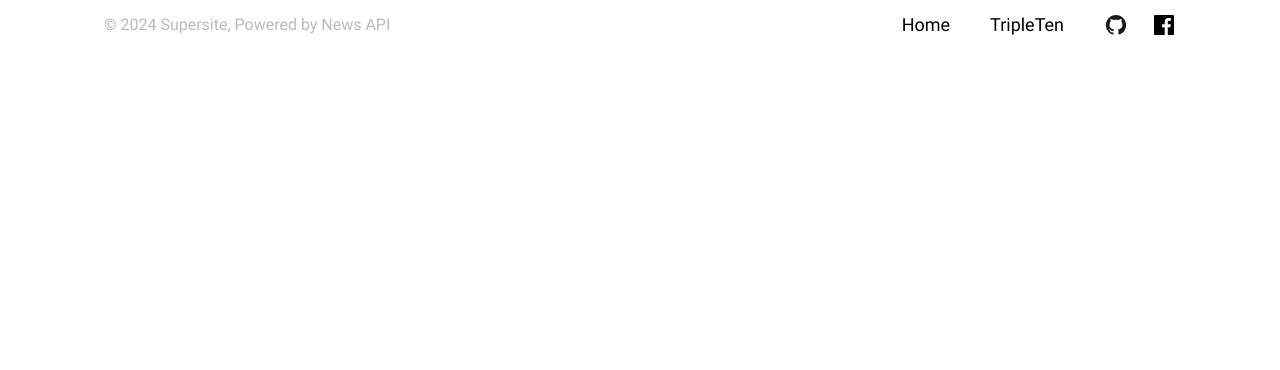
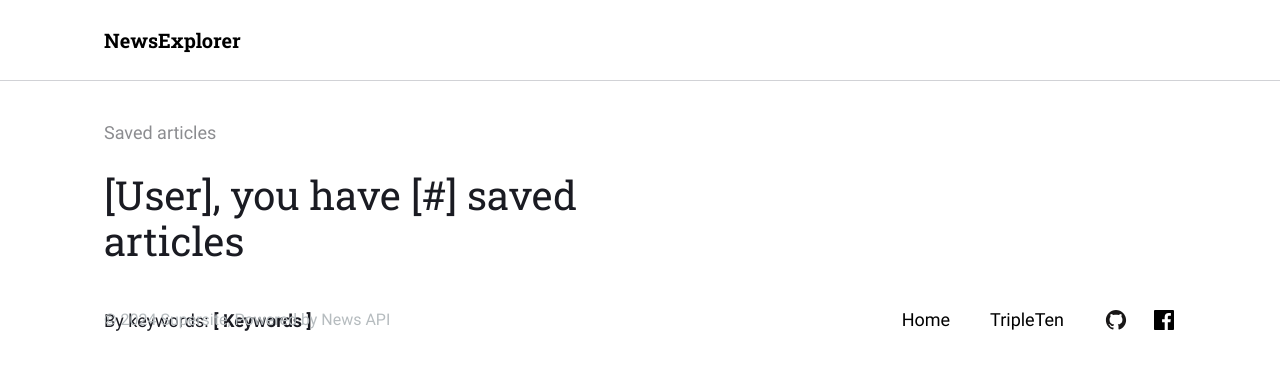
Before and after one commit to jorohino/news-explorer-frontend, a React (Vite) app: page /saved-news in a window 1280 px wide. Shown: the top 370 px of the page. Built offline with nearby package versions, Linux system fonts and the light colour scheme.

Commit message:
Implement basic saved news header CSS and HTML structure

```diff
--- a/src/components/SavedNews/SavedNews.jsx
+++ b/src/components/SavedNews/SavedNews.jsx
@@ -1,8 +1,15 @@
 import { React } from "react";
 import "./SavedNews.css";
+import SavedNewsHeader from "../SavedNewsHeader/SavedNewsHeader";
+import NewsCardList from "../NewsCardList/NewsCardList";
 
 function SavedNews({}) {
-  return <></>;
+  return (
+    <>
+      <SavedNewsHeader></SavedNewsHeader>
+      <NewsCardList></NewsCardList>
+    </>
+  );
 }
 
 export default SavedNews;
--- a/src/components/SavedNewsHeader/SavedNewsHeader.css
+++ b/src/components/SavedNewsHeader/SavedNewsHeader.css
@@ -0,0 +1,48 @@
+.saved-news-header {
+  height: 295px;
+  width: 100%;
+}
+
+.saved-news-header__nav-container {
+  width: 100%;
+  height: 80px;
+  border-bottom: 1px solid;
+  border-color: rgba(209, 210, 214, 1);
+}
+
+.saved-news-header__text-container {
+  margin: 40px auto 56px 104px;
+  color: rgb(26, 27, 34);
+}
+
+.saved-news-header__subtitle {
+  font-family: "Roboto";
+  font-size: 18px;
+  font-weight: 400;
+  line-height: 24px;
+  opacity: 0.5;
+}
+
+.saved-news-header__title {
+  max-width: 530px;
+  font-family: "Roboto Slab";
+  font-size: 40px;
+  font-weight: 400;
+}
+
+.saved-news-header__keywords {
+  display: flex;
+  flex-direction: row;
+  font-family: "Roboto";
+  font-size: 18px;
+  line-height: 24px;
+}
+
+.saved-news-header__keywords-text {
+  font-weight: 400;
+  padding-right: 5px;
+}
+
+.saved-news-header__keywords-list {
+  font-weight: 700;
+}
--- a/src/components/SavedNewsHeader/SavedNewsHeader.jsx
+++ b/src/components/SavedNewsHeader/SavedNewsHeader.jsx
@@ -0,0 +1,25 @@
+import { React } from "react";
+import "./SavedNewsHeader.css";
+import Navigation from "../Navigation/Navigation";
+
+function SavedNewsHeader({}) {
+  return (
+    <header className="saved-news-header">
+      <div className="saved-news-header__nav-container">
+        <Navigation />
+      </div>
+      <div className="saved-news-header__text-container">
+        <p className="saved-news-header__subtitle">Saved articles</p>
+        <h1 className="saved-news-header__title">
+          [User], you have [#] saved articles
+        </h1>
+        <div className="saved-news-header__keywords">
+          <p className="saved-news-header__keywords-text">By keywords: </p>
+          <p className="saved-news-header__keywords-list"> [ Keywords ]</p>
+        </div>
+      </div>
+    </header>
+  );
+}
+
+export default SavedNewsHeader;
```
Also changed, not shown: src/components/Preloader/Preloader.css (+24 -0 lines).
